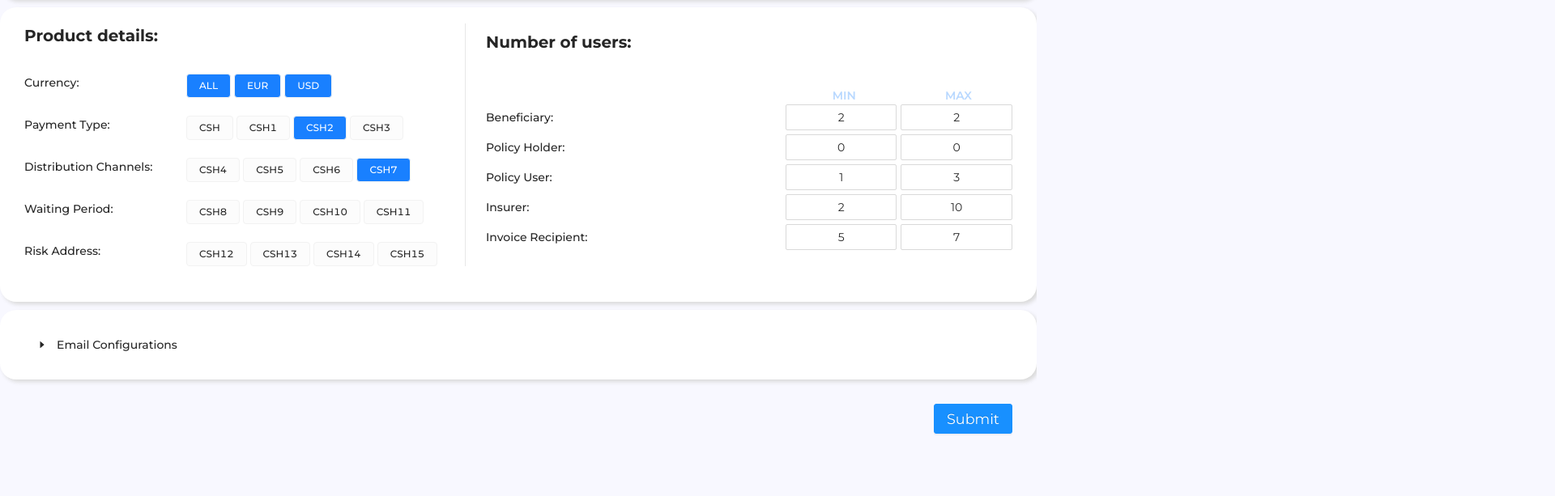
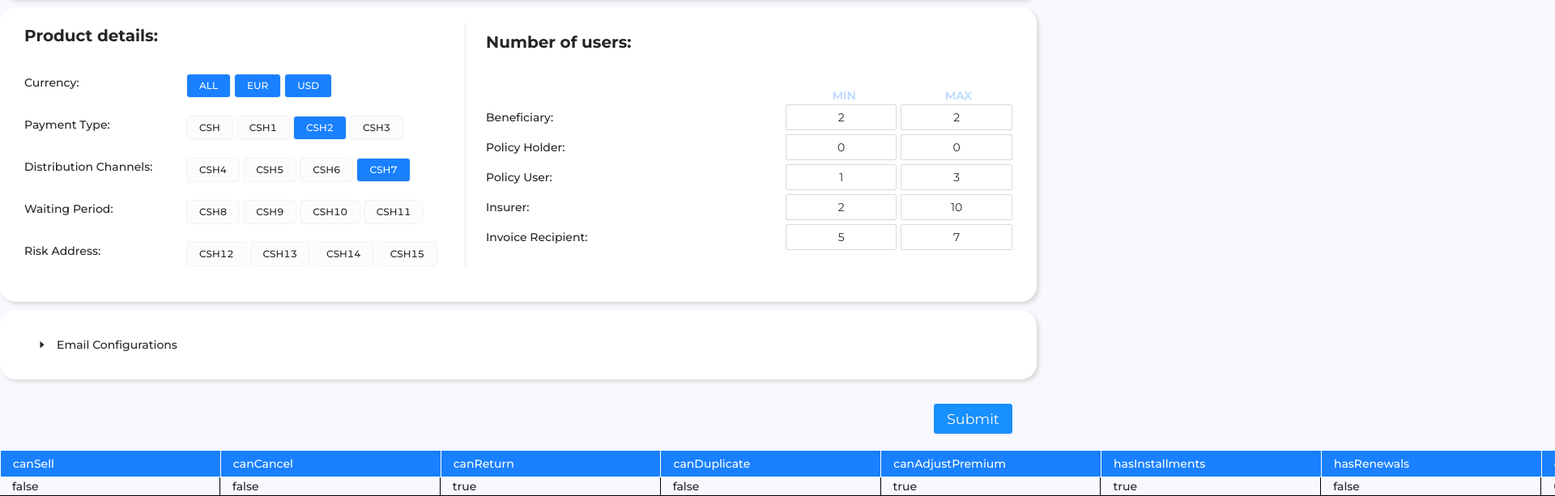
Before and after one commit to MateoGrifsha/config-form-react-antdesign, a React (Create React App) app in the folder config-form/: page / in a window 1280 px wide. Shown: the part 500-1113 px from the top of the page at 81% size, 1920 px wide, since content can reach past the window. Before the commit the page ends 1056 px from the top, so only its background shows below. Built offline with nearby package versions, Linux system fonts and the light colour scheme.

Commit message:
added history table, has an error when adding emails it affects the table header.

```diff
--- a/config-form/src/App.tsx
+++ b/config-form/src/App.tsx
@@ -1,4 +1,4 @@
-import React, {createContext, useState } from 'react'
+import React, {createContext, useEffect, useState } from 'react'
 import FormComponent from './components/FormComponent';
 
 export interface Types{
@@ -127,6 +127,7 @@ export const DataContext = createContext <DataObj | undefined | null | any>(null
     const [data, setData] = useState<DataObj>(dataArray[0])
     const [error, setError] = useState<boolean>(false)
 
+
   return (
 
     <div>
--- a/config-form/src/components/FormComponent.tsx
+++ b/config-form/src/components/FormComponent.tsx
@@ -6,6 +6,7 @@ import MinMaxInputGroup from './MinMaxInputGroup';
 import TagInputGroup from './TagInputGroup';
 import CollapseEmailComponent from './CollapseEmailComponent';
 import { DataContext } from '../App';
+import Table from './table/Table';
 
 
 export const ButtonContext = createContext<any>(false);
@@ -62,6 +63,7 @@ export default function FormComponent() {
           </Button>
         </Form.Item>
       </Form>
+      <Table />
     </ButtonContext.Provider>
   )
 }
--- /dev/null
+++ b/config-form/src/components/table/Table.tsx
@@ -0,0 +1,12 @@
+import React, {useContext} from 'react'
+import TableHeader from './TableHeader'
+import TableBody from './TableBody'
+export default function Table() {
+
+  return (
+    <div className='table-container'>
+        <TableHeader />
+        <TableBody />
+    </div>
+  )
+}
--- /dev/null
+++ b/config-form/src/components/table/TableBody.tsx
@@ -0,0 +1,66 @@
+import React, {useContext, useEffect, useState} from 'react'
+import { DataContext } from '../../App'
+
+export default function TableBody() {
+    const {data} = useContext(DataContext)
+    const allKeys = Object.keys(data)
+    allKeys.pop() //pop configurations to push the subkeys as a column instead
+    const [prevStates, setPrevStates] = useState(Array)
+    const additionalKeys = Object.keys(data['emailConfigurations'][0])
+
+    additionalKeys.forEach(newEl => allKeys.push(newEl)); // adding the email configs subkeys as columns
+
+    useEffect(()=>{
+        setPrevStates((prev)=>([...prev, data]))
+    }, [data])
+
+    const renderValue = (key:string, value:any, state:any)=>{
+
+        if (Array.isArray(value)) { //for values that are arrays like: payment methods and currency types
+                return (
+                    <>
+                      {value.map((el, index) => (
+                        <span key={index}>{el?.text || el.toString()},</span>
+                      ))}
+                    </>
+                );
+          }
+        else if(additionalKeys.includes(key)){ // for email configurations. each subkey of email configs is a new column so each value can be represented in its own
+            const emailKeys = state['emailConfigurations'][0]
+            const emailValue = emailKeys[key]
+            if(emailValue === null || typeof emailValue === 'undefined'){ //for null values in email configs
+                return <span>false</span>
+            }
+            else if(Array.isArray(emailValue)){ // for customCc and customBcc
+                return(
+                    <>
+                        {emailValue.map((email, index)=>(
+                            <span key={index}>{email.toString()}, </span>
+                        ))}
+                    </>
+                )
+            }
+            //for boolean values in email configs
+            return <span>{emailKeys[key].toString()}</span>
+
+        }
+        else if(value === null){ // for null values in data object
+            return <span>false</span>;
+        }
+        return <span>{value.toString()}</span>
+
+    }
+  return (
+    <div className='table-body-container'>
+        {prevStates.map((state:any, stateIndex:number) =>( //prints all rows
+            <div key={stateIndex}>
+                {allKeys.map(x=>( //prints each data in its corresponding cell
+                    <div className='table-body-item' key={x}>
+                        {renderValue(x, state[x], state)}
+                    </div>
+                ))}
+            </div>
+        ))}
+    </div>
+  )
+}
--- /dev/null
+++ b/config-form/src/components/table/TableHeader.tsx
@@ -0,0 +1,19 @@
+import React, {useContext} from 'react'
+import { DataContext } from '../../App'
+
+export default function TableHeader() {
+    const {data} = useContext(DataContext)
+    const allKeys = Object.keys(data)
+    const additionalKeys =Object.keys(data['emailConfigurations'][0])
+    allKeys.pop()
+    additionalKeys.map(newEl => (
+      allKeys.push(newEl)
+    ))
+  return (
+    <div className='table-header-container'>
+        {allKeys.map(x=>(
+            <div className='table-header-item' key={x}>{x}</div>
+        ))}
+    </div>
+  )
+}
--- a/config-form/src/index.css
+++ b/config-form/src/index.css
@@ -229,6 +229,44 @@ h2{
 .ant-input-focused{
     box-shadow: none;
 }
+.table-container{
+    width: min-content;
+}
+.table-header-container{
+    display: grid;
+    grid-template-columns: repeat(33, 1fr);
+    border: thin solid white;
+    background: #1980FF;
+    color: white;
+    width: max-content;
+}
+.table-header-item{
+    border-right: thin solid white;
+    padding: 5px 15px;
+}
+.table-body-container > div{
+    /* display: grid;
+    grid-template-columns: repeat(33, 1fr);
+    grid-auto-rows: minmax(auto, max-content);
+    width: 100%; */
+    display: flex;
+    align-items: stretch;
+}
+.table-body-item{
+    border: thin solid black;
+    border-left: none;
+    border-top: none;
+    flex: 1;
+    display: flex;
+    flex-wrap: wrap;
+    padding-left: 15px;
+}
+.table-body-item span{
+    word-break: break-word;
+    overflow-wrap: break-word;
+}
+
+
 @media screen and (max-width: 960px){
     .form-container > div{
         padding: 5px 10px;
```
